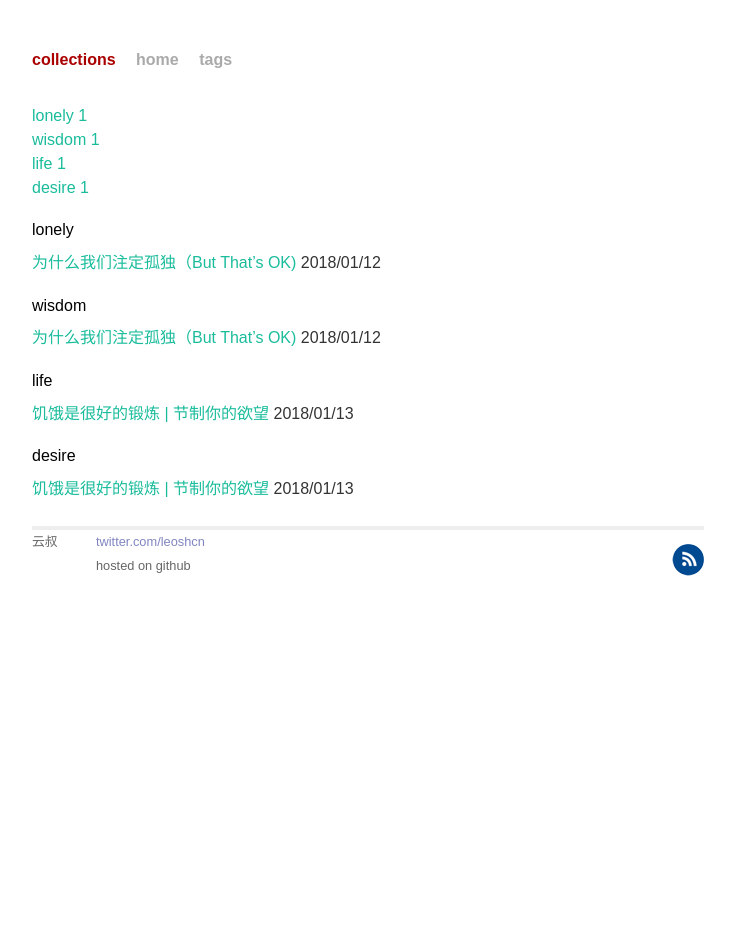
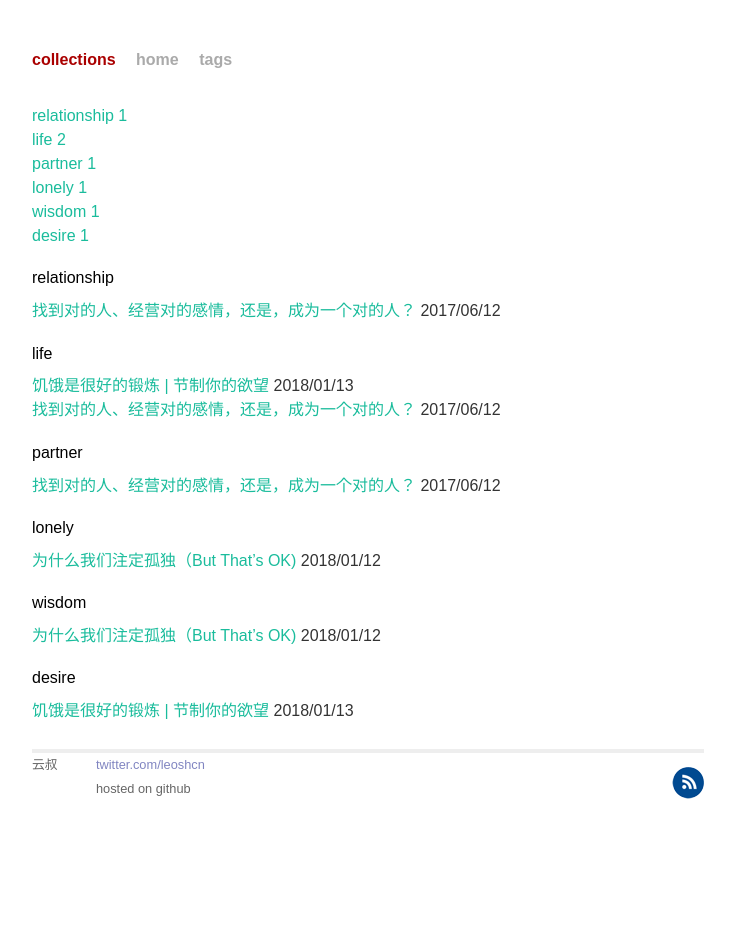
Before and after one commit to leoshcn/collection, a Jekyll site: the page built from tags.md, in a window 1280 px wide. Shown: the whole page, without its empty margins (272-1007 px from the left). Built offline with Jekyll 4.4.1, drawn with Linux system fonts in a browser that asks for light colours; some of the changed lines change nothing that is shown.

Commit message:
new post

```diff
--- a/_layouts/default.html
+++ b/_layouts/default.html
@@ -26,8 +26,8 @@ var WRInitTime=(new Date()).getTime();
 
 <div class="site">
   <div class="title">
-    <a href="{{ site.baseurl }}//">collections</a>
-    <a class="extra" href="{{ site.baseurl }}//">home</a>
+    <a href="{{ site.baseurl }}/">collections</a>
+    <a class="extra" href="{{ site.baseurl }}/">home</a>
     <a class="extra" href="{{ site.baseurl }}/tags/">tags</a>
   </div>
 
--- /dev/null
+++ b/_posts/2017-06-12-find-the-right-one.md
@@ -0,0 +1,71 @@
+---
+layout: post
+title: "找到对的人、经营对的感情，还是，成为一个对的人？"
+date: 2017-06-12 23:07:00 +0800
+category: Life
+tags: relationship life partner
+---
+
+
+>by 甘蓝 [原文链接](https://www.douban.com/note/478068474/)
+
+最近看了哈佛大学公开课《幸福心理学》中关于如何拥有永恒的持久的高质量爱情的讲座，听得时候觉得感触很深，学到很多。总结起来，讲师认为成功的持续数十年仍然感到充满热情的爱情关系，通过对几百对夫妇的数十年调查研究，有这样几个共同特征：
+
+1. 共同的努力，花费定量（稳定并且充分）的时间和精力用在两人共同做一些事情上
+2. 知道重要的事情是互相了解，展露真实的自我，而不是去假装成一个完美的伴侣，或者刻意做一些事让对方更爱自己，因为后者不可持续；恰恰相反，自然地行动才是让感情增加的源泉
+3. 成熟的处理冲突，尤其要注意对事不对人
+4. 经常发现对方的优点，予以强化和鼓励，甚至要创造对方的新优点；而不是改变对方，因为改变意味着“你不够好”，鼓励则意味着“我知道你可以做到”。
+
+他强调，我们花了很多时间去找一个对的人，但是如何经营感情很重要，甚至更重要。对于这点我能不同意吗？
+
+我不同意。
+
+因为这四点，尤其是第一点、第二点、特别是第三点，不是靠单方面努力能够造就的。这取决于双方的共同努力。而成功与否，除了努力，还靠个人的能力。
+
+我们不说爱情，就说在职场中和老板的关系，或者在家庭里和父母的关系，这四点是不是同样都适用呢？
+
+如何和老板有亲密而稳固的关系？
+
+1. 努力、花费精力时间投入这段关系
+2. 互相了解对方真实的自我，而不是披上职业伪装
+3. 成熟的处理和老板的不一致
+4. 发现老板的优点，真诚的欣赏老板。
+
+如何和父母保持良好的关系？如何和朋友？
+都是同样的答案。
+
+所以我觉得，这个讲座简直是在扯淡？不尽然。我觉得这个讲座虽然没能告诉我们经营感情的真正秘诀（也许根本不存在），反而告诉了我们，什么样的人是对的人。
+
+什么样的人是对的人呢？
+
+1. TA 要能意识到爱情的维系需要努力，愿意并且能够在这段感情中给与稳定持久、充分的投入。所以工作狂和妈宝被排除了（如果你想经营持久一生的高质量爱情）。而一个平日里做任何事都有着勤奋、稳重、坚持等品质的人则更有可能做到这点。
+
+2. TA 充分的了解并接纳自我的全部，优点、缺点、难堪的过去。这样他才不会假装。因为 TA 不需要假装。
+
+人们为什么刻意去寻求他人的肯定，甚至不惜做一个自己不是的人？因为我们害怕暴露了自己不想暴露的部分，会被人拒绝，会不再被爱。为什么？因为内心里连我们自己都不接受自己的这一部分。对于自己不能接纳自己的人来说，即使和他灌输再多「如果想要好的爱情，需要敞开你的心扉」，也很难奏效。因为这是经营爱情的「术」，真正的「道」在于，他是否自我了解，自我接纳，自我尊重，充分自爱。
+
+3. TA 能够成熟的处理和他人的冲突，也能成熟的处理自己的内心冲突。这要求 TA 对事物和世界抱着成长变化的眼光，这样他就不会把一个行为定性为一个人的品性，做出贴标签、人生攻击这样破坏关系的事情。这也要求 TA 有很高的情商，不会因为一时的情绪而说出伤人的话。
+
+4. TA 有一双能发现美的眼睛，能够在平凡的生活里看到人们的不平凡，能够在生活小事中看到感动。正因如此 TA 才能经常赞许你，看到你身上他人看不到的优点，并对你的行为时常抱有感恩的心。
+
+如果你能找到这样的人，恭喜你，TA 一定是对的人。任何这样的两个 TA 在一起，不管他们是什么关系，家人、朋友、同事、爱人，都会是持久的、深刻的、充满真诚和热情。
+
+是的，要找到两个这样的 TA 才行。也就是说，即使找到了这样一个 TA，如果你不是这样的人，也不行，或者很难行得通。
+
+因为你如果你不是一个能接纳自我的人，你无法对TA敞开心扉，那么TA再对你敞开心扉，也无济于事。你们的关系总是被一层什么东西挡着，无法接触到深层的对方。
+
+如果你不是这样的人，那么你可能在遇到对方让你觉得出乎意料的举动时，被感情冲昏头脑，说出伤害人的话，导致误会和曲解。即使对方体谅你，也会使感情蒙上阴影。
+
+如果你不是这样的人，那么不论对方做的有多完美，有多好，你都可能很难满意，不论对方如何夸赞你，因为你不自信，所以你不会接受这样的赞扬，也不会开心。。。
+
+哈佛幸福课的讲者说，我们都希望自己的爱情能够 thrive （盛开，盛放/不知道怎么翻译比较好，所以用原词），而要做到这点需要好好经营。我则觉得，我们都希望自己的整个人生可以充实、美好、幸福，去实现梦想，去成为真实的自己，爱情要 thrive，事业要 thrive，友情、亲情、身体各方各面都要 thrive。会有一个人只有单方面的 thrive，而其他方面都凄惨吗？
+
+我想，如果一个人本身能够 thrive，那么 TA 就有这样的能力和智慧去做到各方面的平衡，倘若这个人有智慧、有勇气、有品德，那 TA 必然能够做到讲座中提到的四点，TA 不需要去刻意学习如何经营爱情，因为 TA 就是这样经营自己和自己的人生的，不仅仅是对爱人，还有对朋友、对家人，甚至对陌生人也是如此。
+
+这样的人，是我们想要共度一生的人，是我们想要与之共事的人，更是我们希望成为的人-一个有爱的能力的人，一个能好好的爱自己、爱自己的生活的人。
+
+按照佛洛姆在《爱的艺术》中总结的那样，爱的能力包含着，关怀、责任、尊重和了解，我们是不是能够关怀自己和周围的人，对自己的生活负百分之百的责任，尊重身边的每一个人而不是用刻板偏见去看待他们，能不能有好奇心去探索和了解自己以及自己身边的人？
+
+我想是有的。如果没有的话，你又何必苦苦追寻爱情。因为在那之前，你要先成为这样的人。
+
+然后你会遇到一个和你一样 thrive 的人，就这样，两个懂得爱的人生活交汇，自然会有持久而深刻的长情。
```
